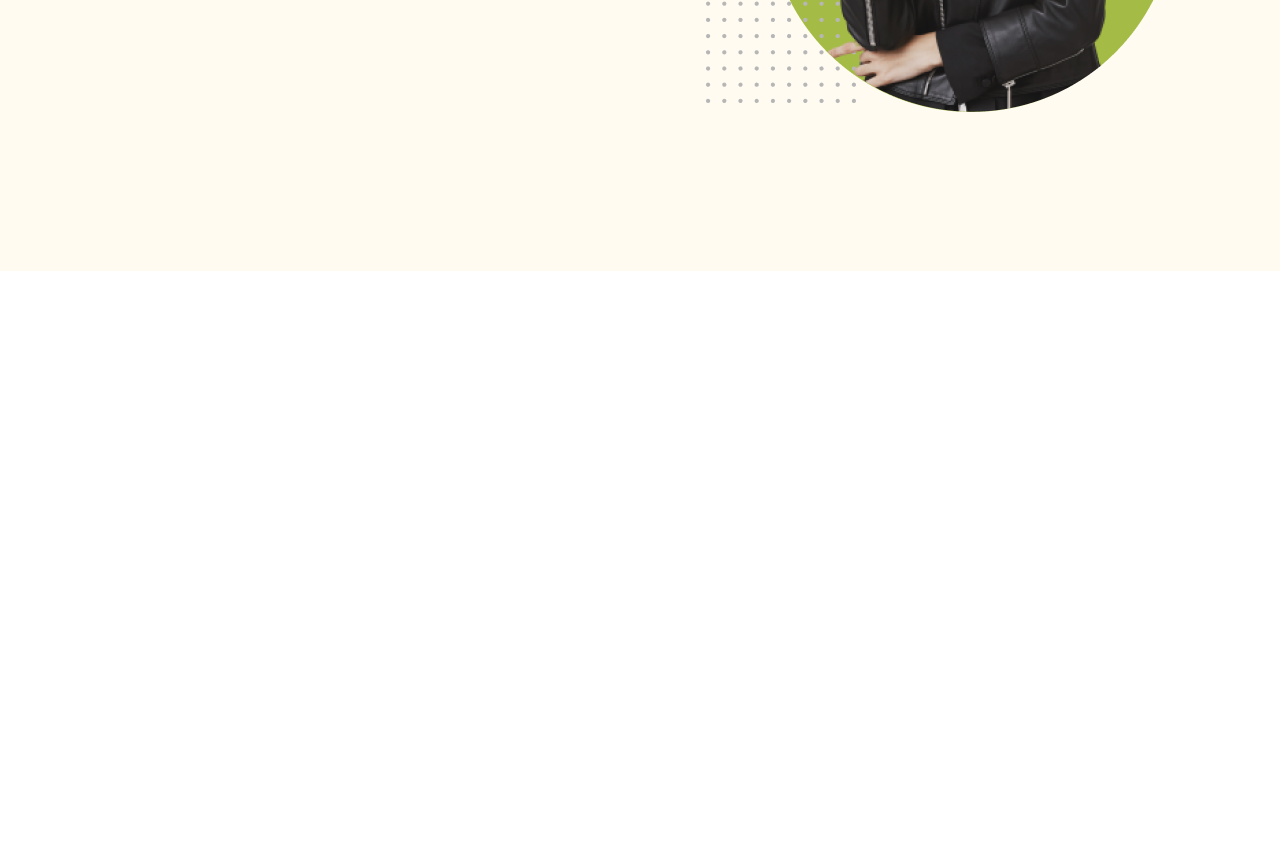
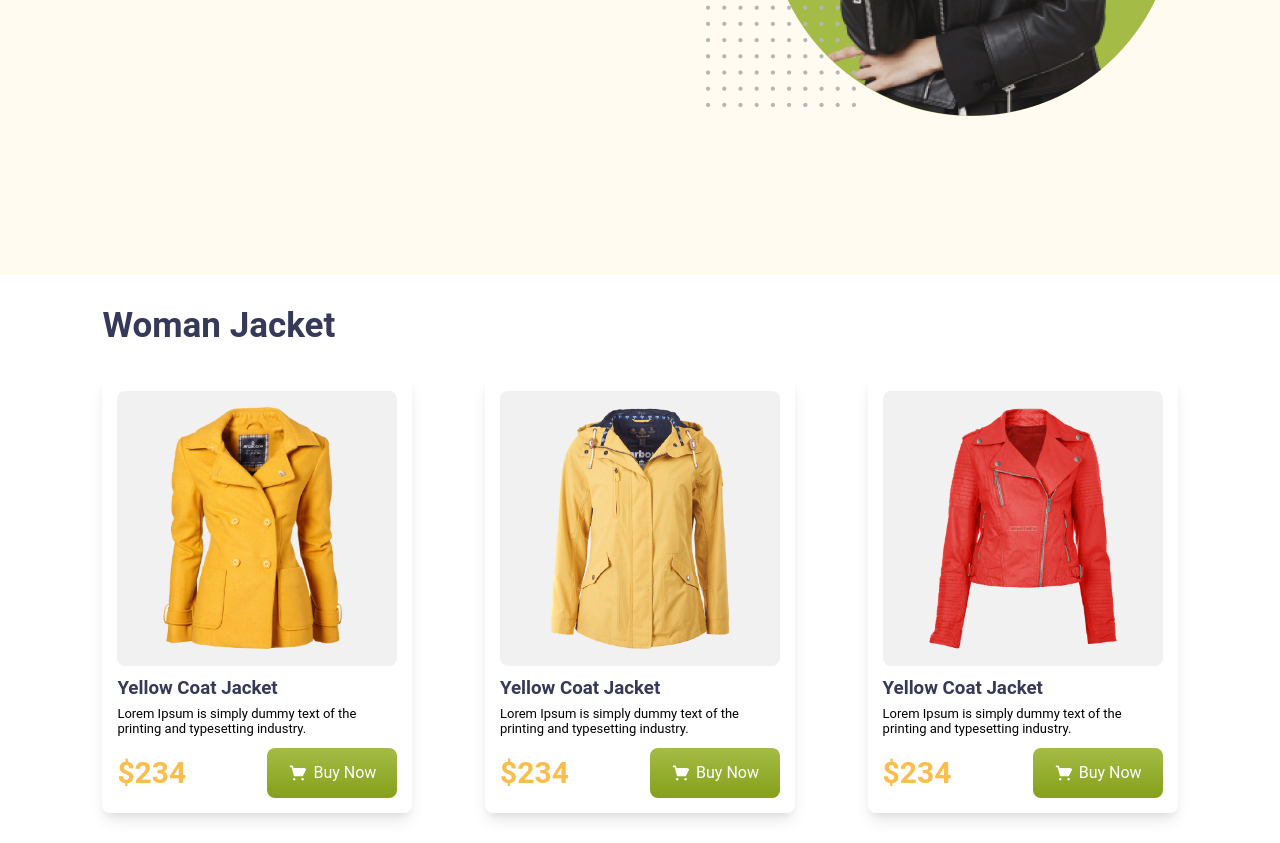
Before and after one commit to amin-babu/Penguin-Fashion, a plain HTML site: page index.html in a window 1280 px wide. Shown: the part 607-1450 px from the top of the page. Before the commit the page ends 878 px from the top, so only its background shows below. Drawn offline with Linux system fonts and the light colour scheme.

Commit message:
women section

```diff
--- a/index.html
+++ b/index.html
@@ -42,5 +42,56 @@
       </div>
     </div>
   </header>
+
+  <main>
+    <section>
+     <div class="container">
+        <h2 class="heading">Woman Jacket</h2>
+
+        <div class="women-container">
+
+          <div class="cart">
+            <img class="podurct-img" src="images/jacket-1.png" alt="">
+            <h3 class="cart-head">Yellow Coat Jacket</h3>
+            <p>
+              Lorem Ipsum is simply dummy text of the printing and typesetting industry.
+            </p>
+            <div class="cart-action">
+              <h3>$234</h3>
+              <a href="#" class="primary-btn"><img src="icons/shopping-cart 1.png" alt="">Buy Now</a>
+            </div>
+          </div>
+
+
+          <div class="cart">
+            <img class="podurct-img" src="images/jacket-2.png" alt="">
+            <h3 class="cart-head">Yellow Coat Jacket</h3>
+            <p>
+              Lorem Ipsum is simply dummy text of the printing and typesetting industry.
+            </p>
+            <div class="cart-action">
+              <h3>$234</h3>
+              <a href="#" class="primary-btn"><img src="icons/shopping-cart 1.png" alt="">Buy Now</a>
+            </div>
+          </div>
+
+          <div class="cart">
+            <img class="podurct-img" src="images/jacket-3.png" alt="">
+            <h3 class="cart-head">Yellow Coat Jacket</h3>
+            <p>
+              Lorem Ipsum is simply dummy text of the printing and typesetting industry.
+            </p>
+            <div class="cart-action">
+              <h3>$234</h3>
+              <a href="#" class="primary-btn"><img src="icons/shopping-cart 1.png" alt="">Buy Now</a>
+            </div>
+          </div>
+
+
+
+        </div>
+     </div>
+    </section>
+  </main>
 </body>
 </html>
--- a/style.css
+++ b/style.css
@@ -2,6 +2,16 @@
   margin: 0;
   padding: 0;
   font-family: "Roboto", sans-serif;
+}
+
+
+.container{
+  padding: 30px 8%;
+}
+
+.heading{
+  font-size: 35px;
+  color: #363958;
 }
 
 .primary-btn{
@@ -37,7 +47,7 @@
 }
 
 .logo img{
-  width: 250px;
+  width: 280px;
   cursor: pointer;
 }
 
@@ -87,10 +97,55 @@
   display: none;
 }
 
+/* women section */
 
+.women-container{
+  margin-top: 30px;
+  display: flex;
+  justify-content: space-between;
+}
+
+.podurct-img{
+  width: 200px;
+  background-color: #F1F1F1;
+  padding: 15px 40px;
+  border-radius: 8px;
+}
+
+.cart{
+  height: auto;
+  width: 280px;
+  box-shadow: rgba(0, 0, 0, 0.1) 0px 10px 15px -3px, rgba(0, 0, 0, 0.05) 0px 4px 6px -2px;
+  padding: 15px;
+  border-radius: 8px;
+}
+
+.cart-head{
+  margin: 7px 0;
+  color: #363958;
+}
+
+.cart p{
+  font-size: small;
+  margin-bottom: 12px;
+}
+
+.cart-action{
+  display: flex;
+  justify-content: space-between;
+  align-items: center;
+}
+
+.cart-action h3{
+  font-size: 30px;
+  color: #FABE4C;
+}
 /* responsiveness */
 
 @media screen and (max-width:780px) {
+  .navber{
+    padding: 20px 4%;
+  }
   .menu{
     display: none;
   }
@@ -105,7 +160,7 @@
 
   .banner{
     flex-direction: column;
-    padding-top: 50px;
+    padding: 50px 4% 0;
     height: auto;
   }
 
@@ -116,4 +171,23 @@
   .banner-right img{
     height: 100%;
   }
+
+  .logo img{
+    width: 240px;
+  }
+
+  /* women section */
+
+  .heading{
+    font-size: 40px;
+    text-align: center;
+  }
+
+  .women-container{
+    flex-direction: column;
+  }
+
+  .cart{
+    margin: 20px 0;
+  }
 }
```
